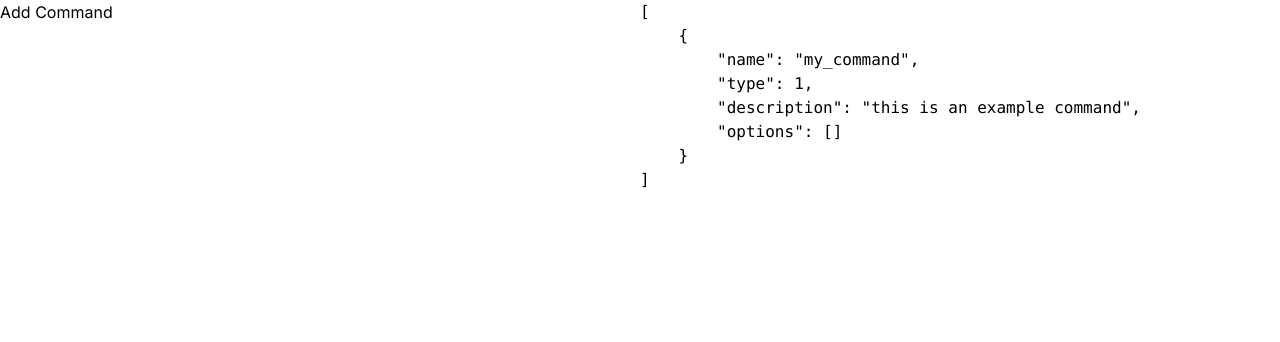
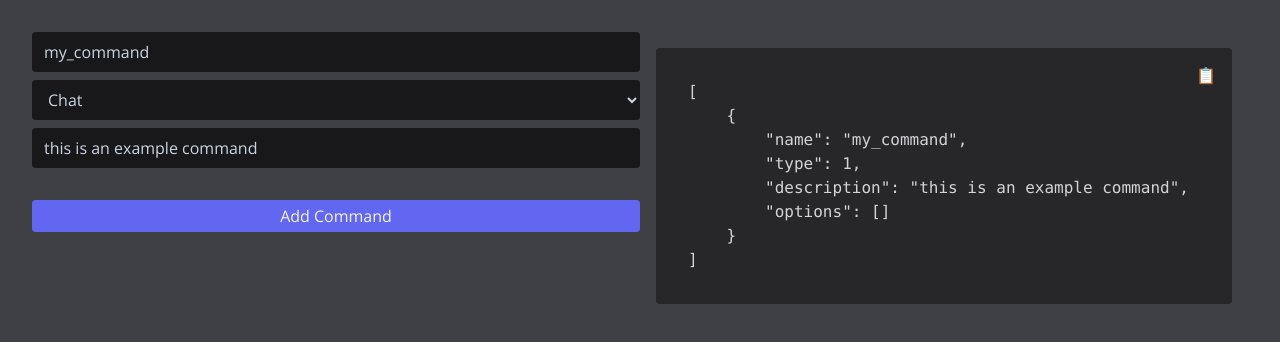
Before and after one commit to ssouthcity/discord-command-builder, a Next.js app: page / in a window 1280 px wide. Both pictures are taken after a click on the button "Add Command". Shown: the top 342 px of the page. Built offline with nearby package versions, Linux system fonts and the light colour scheme.

Commit message:
Feat/command editor components (#3)
* added button component

* added input and code components

* added select component

* added stack component

```diff
--- a/app/command-editor.tsx
+++ b/app/command-editor.tsx
@@ -1,13 +1,31 @@
 "use client";
 
+import { Button } from "@/components/button";
 import { useCommands } from "./commands";
+import { Input } from "@/components/input";
+import { Select } from "@/components/select";
+import { Stack } from "@/components/stack";
 
 export function CommandEditor() {
+  const commands = useCommands((state: any) => state.commands);
   const addCommand = useCommands((state: any) => state.addCommand);
 
   return (
     <section className="w-full">
-      <button onClick={addCommand}>Add Command</button>
+      <Stack size="large">
+        {commands.map((command: any) => (
+          <Stack key={new Date().getMilliseconds().toString()} size="small">
+            <Input value={command.name} readOnly />
+            <Select>
+              <option>Chat</option>
+              <option>User</option>
+              <option>Message</option>
+            </Select>
+            <Input value={command.description} readOnly />
+          </Stack>
+        ))}
+        <Button onClick={addCommand}>Add Command</Button>
+      </Stack>
     </section>
   )
 }
--- a/app/json-output.tsx
+++ b/app/json-output.tsx
@@ -1,3 +1,4 @@
+import { Code } from "@/components/code";
 import { useCommands } from "./commands";
 
 export function CommandsJSONPreview() {
@@ -5,11 +6,9 @@ export function CommandsJSONPreview() {
 
   return (
     <section className="w-full">
-      <pre>
-        <code>
-          {JSON.stringify(commands, null, 4)}
-        </code>
-      </pre>
+      <Code>
+        {JSON.stringify(commands, null, 4)}
+      </Code>
     </section>
   )
 }
--- a/app/layout.tsx
+++ b/app/layout.tsx
@@ -1,8 +1,8 @@
 import type { Metadata } from "next";
-import { Inter } from "next/font/google";
+import { Open_Sans } from "next/font/google";
 import "./globals.css";
 
-const inter = Inter({ subsets: ["latin"] });
+const inter = Open_Sans({ subsets: ["latin"] });
 
 export const metadata: Metadata = {
   title: "Create Next App",
@@ -16,7 +16,7 @@ export default function RootLayout({
 }>) {
   return (
     <html lang="en">
-      <body className={inter.className}>{children}</body>
+      <body className={inter.className + " bg-zinc-700 text-zinc-100 p-8"}>{children}</body>
     </html>
   );
 }
--- /dev/null
+++ b/components/button.tsx
@@ -0,0 +1,8 @@
+
+export function Button(props: React.ComponentProps<"button">) {
+  return (
+    <button {...props} className="bg-indigo-500 text-slate-100 px-4 py-1 rounded hover:bg-indigo-600 transition-all duration-200">
+      {props.children}
+    </button>
+  )
+}
--- /dev/null
+++ b/components/code.tsx
@@ -0,0 +1,26 @@
+import { useState } from "react"
+
+export function Code(props: React.PropsWithChildren) {
+  const [copyStatus, setCopyStatus] = useState("");
+
+  const copyToClipboard = () => {
+    if (!props.children)
+      return
+
+    navigator.clipboard.writeText(props.children?.toString())
+
+    setCopyStatus("copied!");
+    setTimeout(() => setCopyStatus(""), 500);
+  }
+
+  return (
+    <pre className="bg-zinc-800 text-zinc-300 p-8 m-4 rounded relative">
+      <button onClick={copyToClipboard} className="absolute top-4 right-4">
+        {copyStatus} 📋
+      </button>
+      <code>
+        {props.children}
+      </code>
+    </pre>
+  )
+}
--- /dev/null
+++ b/components/input.tsx
@@ -0,0 +1,6 @@
+export function Input(props: React.ComponentProps<"input">) {
+  return (
+    <input {...props} className="block bg-zinc-900 text-slate-300 px-3 py-2 w-full rounded outline-none">
+    </input>
+  )
+}
--- /dev/null
+++ b/components/select.tsx
@@ -0,0 +1,7 @@
+
+export function Select(props: React.ComponentProps<"select">) {
+  return (
+    <select {...props} className="block bg-zinc-900 text-slate-300 px-3 py-2 w-full rounded outline-none">
+    </select>
+  )
+}
--- /dev/null
+++ b/components/stack.tsx
@@ -0,0 +1,24 @@
+type StackSize = "small" | "medium" | "large";
+
+interface Props extends React.PropsWithChildren {
+  size?: StackSize
+}
+
+export function Stack(props: Props) {
+  const {
+    size = "medium",
+    children,
+  } = props;
+
+  const gaps: { [k in StackSize]: string } = {
+    "large": "gap-8",
+    "medium": "gap-4",
+    "small": "gap-2",
+  };
+
+  return (
+    <div className={`flex flex-col ${gaps[size]}`} >
+      {children}
+    </div >
+  )
+}
```
